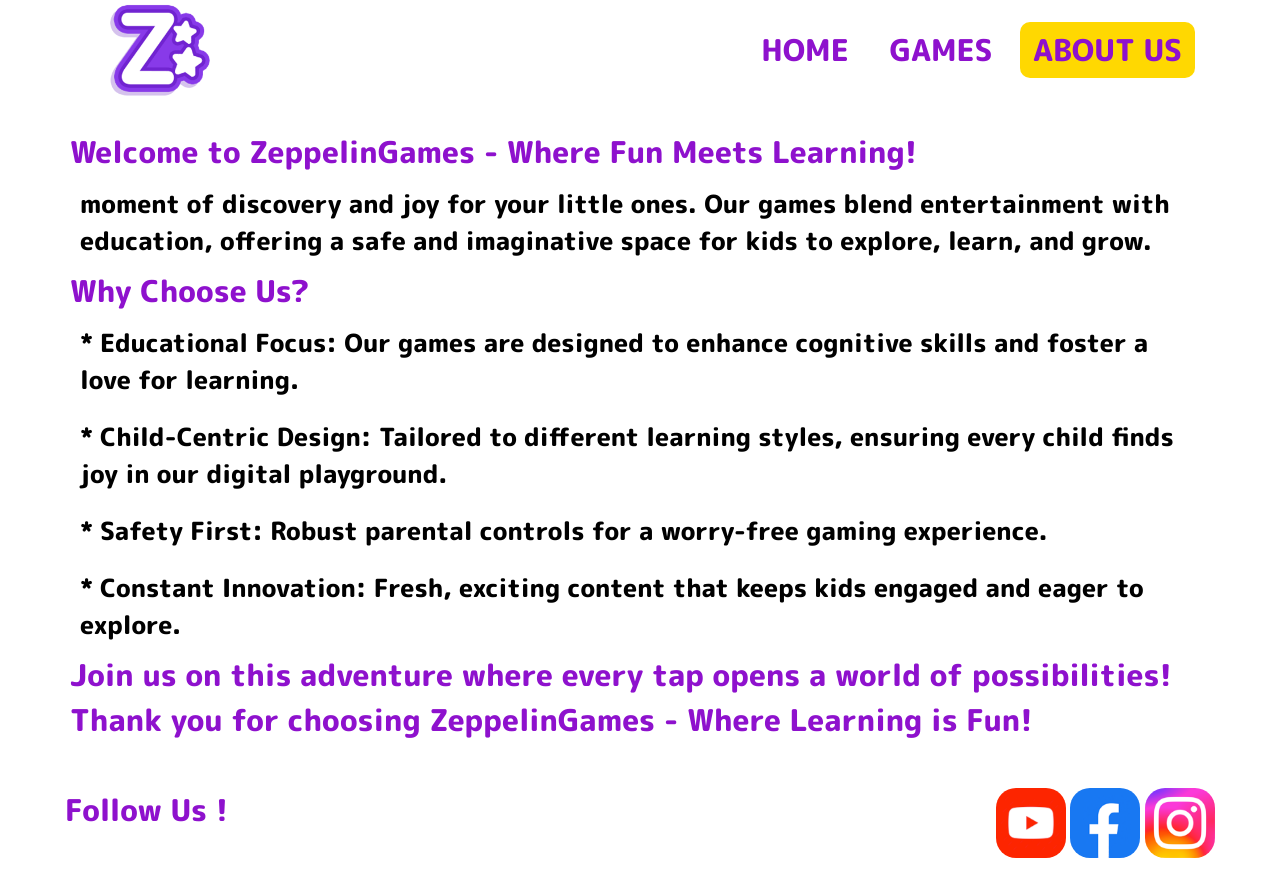
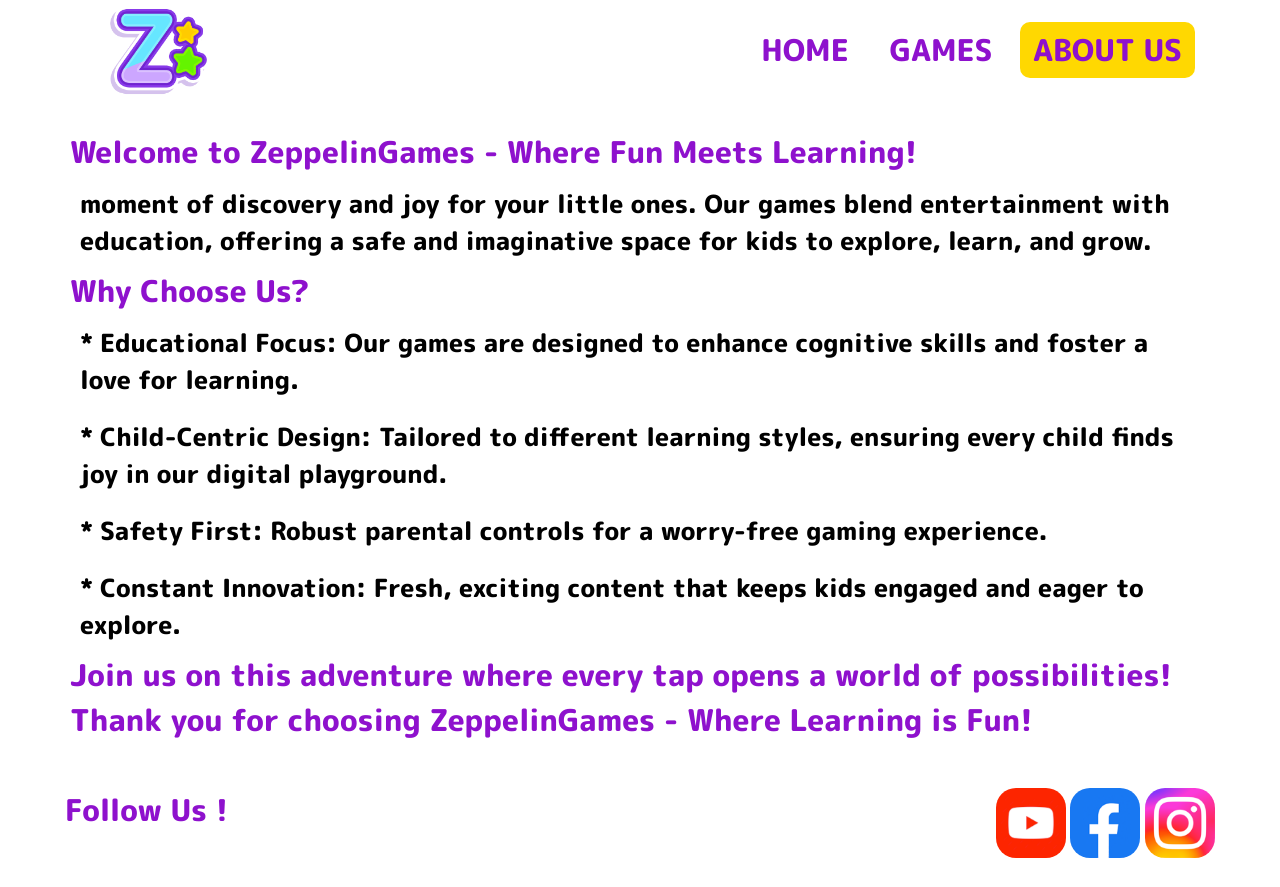
Before and after one commit to ZeppelinGamesStudio/website, a plain HTML site: page about-us.html in a window 1280 px wide. Drawn offline with Linux system fonts and the light colour scheme.

Commit message:
new Logo

```diff
--- a/about-us.html
+++ b/about-us.html
@@ -17,7 +17,7 @@
                 <i class="fas fa-bars"></i>
             </label>
             <a href="index.html">
-                <img class="logo" src="Icon.png">
+                <img class="logo" src="Logo.png">
             </a>
             <ul>
                 <li><a class="btn" href="index.html">Home</a></li>
```
Also changed, not shown: find-the-differences.html (+1 -1 lines), games.html (+1 -1 lines), index.html (+1 -1 lines), kids-puzzles-game.html (+1 -1 lines), math-kids-puzzle.html (+1 -1 lines), privacy-policy.html (+1 -1 lines), Logo.png (added).
